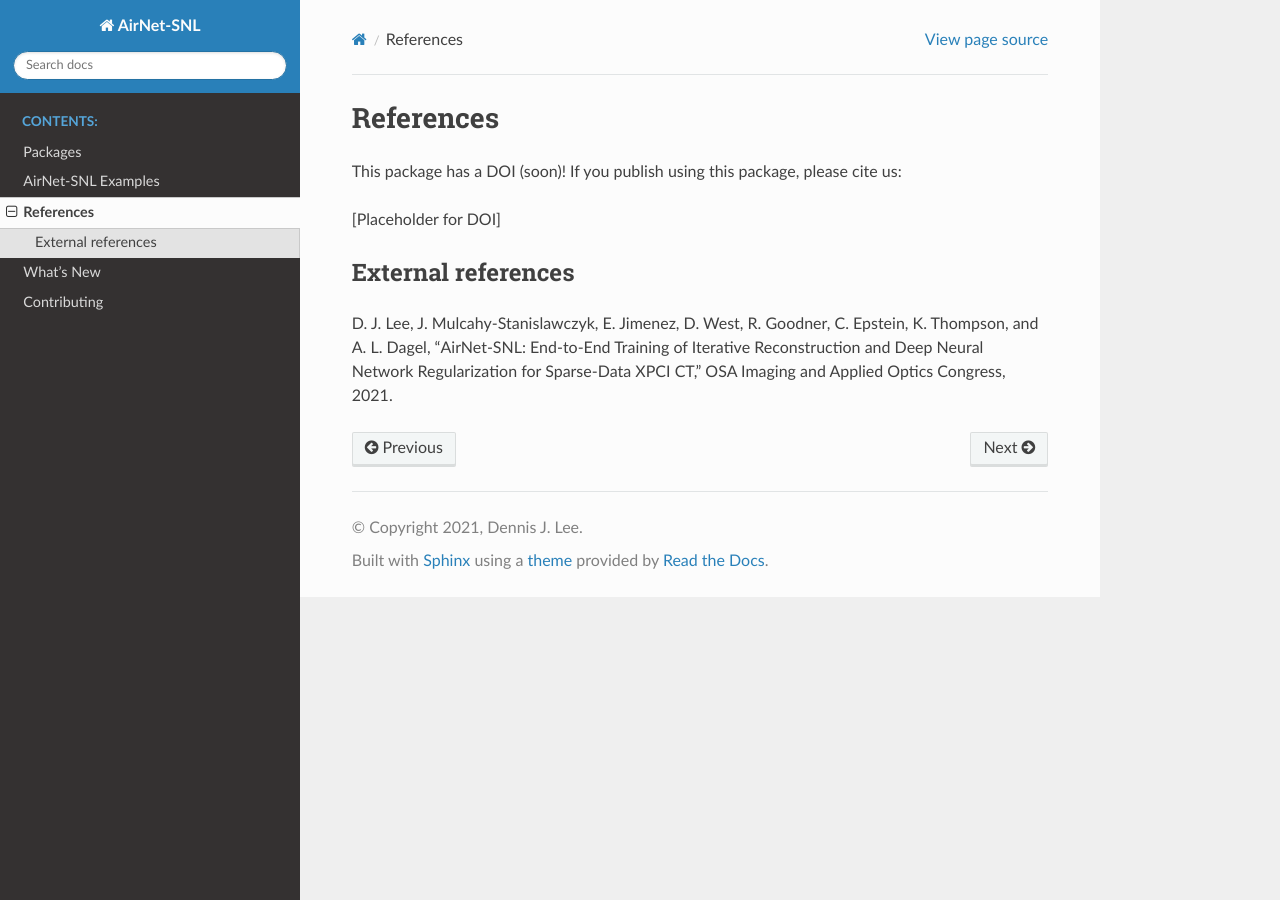
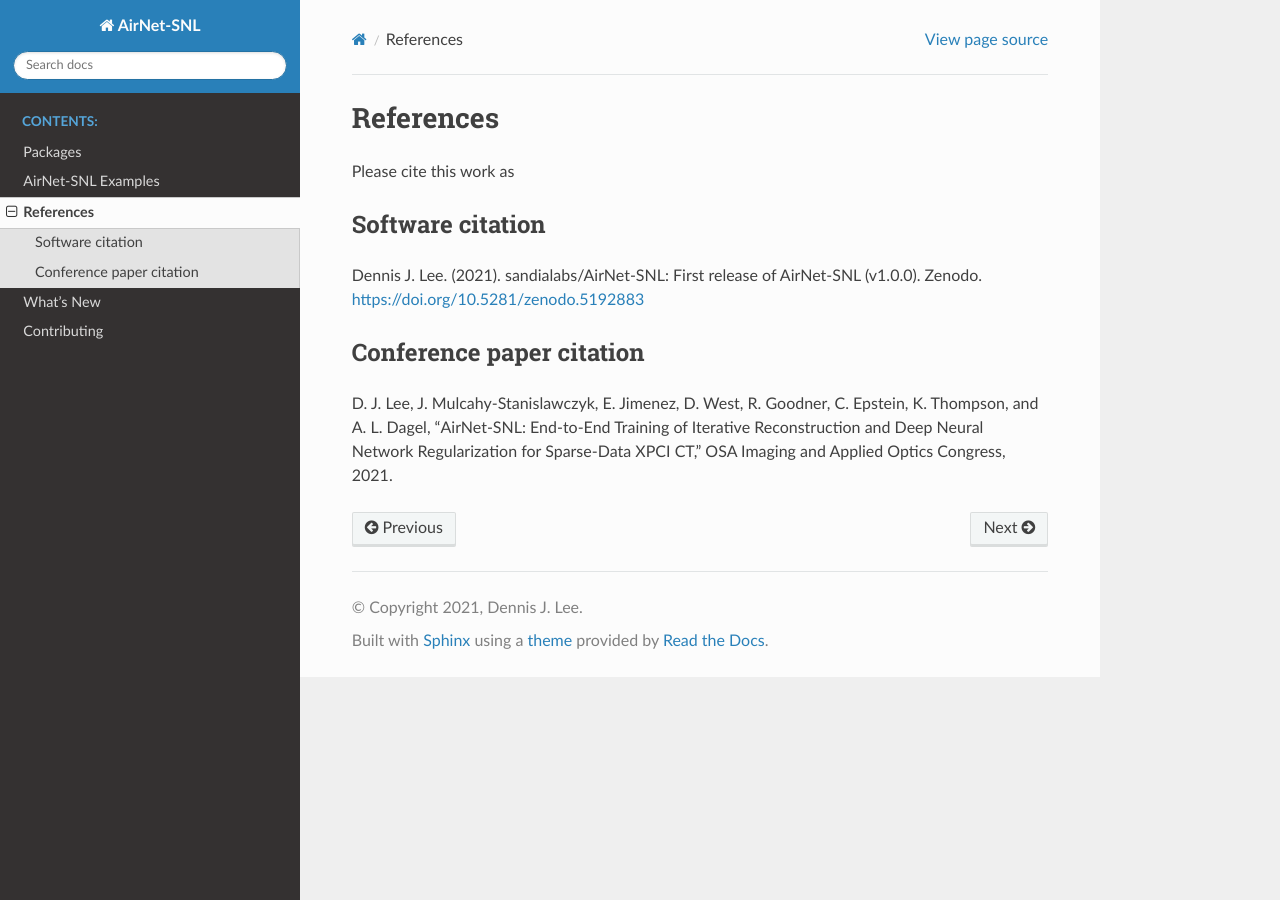
Before and after one commit to sandialabs/AirNet-SNL, a Sphinx documentation site: the page built from docs/references.rst, in a window 1280 px wide. Built offline with Sphinx 7.4.7 and the Read the Docs theme 2.0.0, drawn with Linux system fonts in a browser that asks for light colours.

Commit message:
Update references.

```diff
--- a/docs/references.rst
+++ b/docs/references.rst
@@ -1,13 +1,16 @@
 References
 ==========
 
-This package has a DOI (soon)! If you publish using this package, please cite us:
+Please cite this work as
 
-[Placeholder for DOI]
+Software citation
+-----------------
+
+Dennis J. Lee. (2021). sandialabs/AirNet-SNL: First release of AirNet-SNL (v1.0.0). Zenodo. https://doi.org/10.5281/zenodo.5192883
 
 
-External references
----------------------
+Conference paper citation
+-------------------------
 
 D. J. Lee, J. Mulcahy-Stanislawczyk, E. Jimenez, D. West, R. Goodner, C. Epstein, K. Thompson, and A. L. Dagel,
 "AirNet-SNL: End-to-End Training of Iterative Reconstruction and Deep Neural Network Regularization for Sparse-Data XPCI CT,"
```
